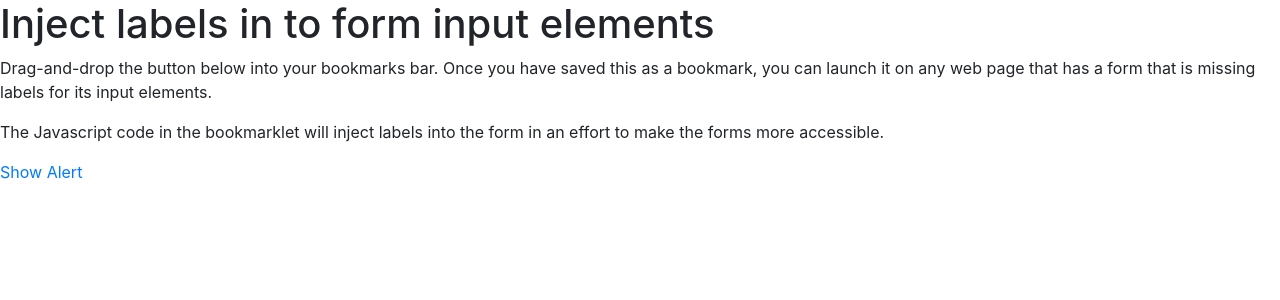
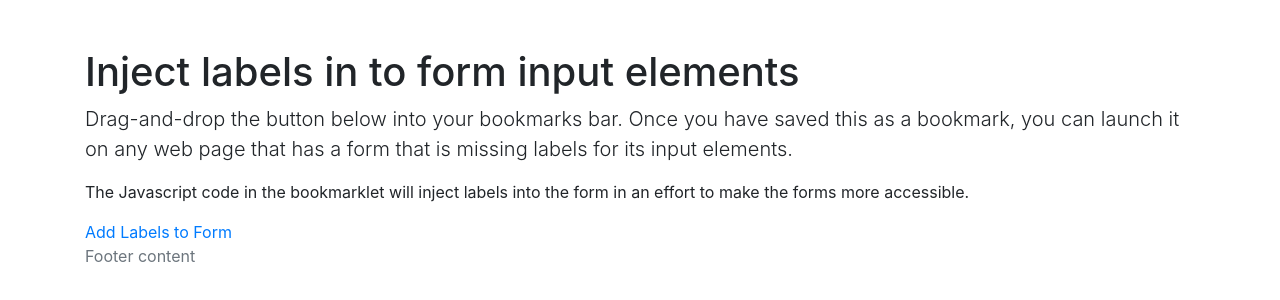
Before and after one commit to ymdahi/form-accessibility-bookmarklet, a plain HTML site: page index.html in a window 1280 px wide. Drawn offline with nearby package versions, Linux system fonts and the light colour scheme.

Commit message:
bootstrap 4

```diff
--- a/index.html
+++ b/index.html
@@ -11,10 +11,21 @@
     <title>Form Accessibility Bookmarklet</title>
   </head>
   <body>
-    <h1>Inject labels in to form input elements</h1>
-    <p>Drag-and-drop the button below into your bookmarks bar. Once you have saved this as a bookmark, you can launch it on any web page that has a form that is missing labels for its input elements.</p>
-    <p>The Javascript code in the bookmarklet will inject labels into the form in an effort to make the forms more accessible.</p>
-    <a href="javascript:alert('This is a rather simple example...');"> Show Alert </a>
+    <!-- Begin page content -->
+    <main role="main" class="container">
+
+      <h1 class="mt-5">Inject labels in to form input elements</h1>
+      <p class="lead">Drag-and-drop the button below into your bookmarks bar. Once you have saved this as a bookmark, you can launch it on any web page that has a form that is missing labels for its input elements.</p>
+      <p>The Javascript code in the bookmarklet will inject labels into the form in an effort to make the forms more accessible.</p>
+      <a href="javascript:alert('This is a rather simple example...');">Add Labels to Form</a>
+
+    </main>
+
+    <footer class="footer">
+      <div class="container">
+        <span class="text-muted">Footer content</span>
+      </div>
+    </footer>
 
 
     <!-- Optional JavaScript -->
```
